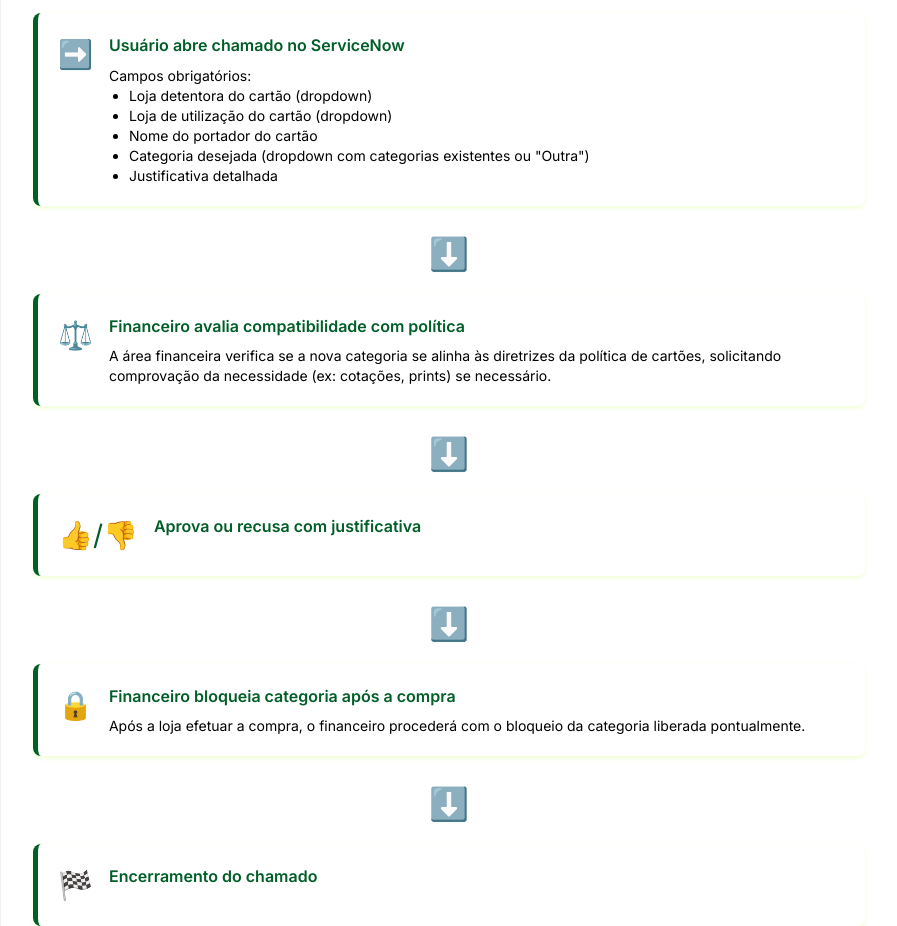
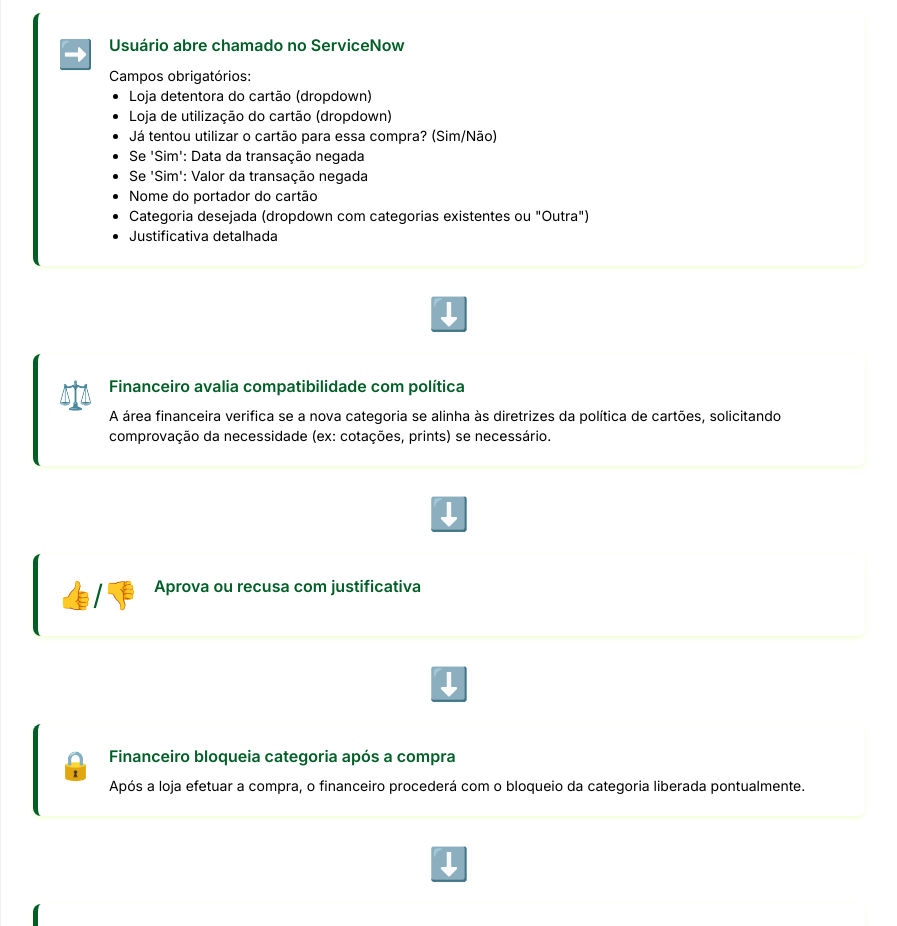
Before and after one commit to rslisboa/clara-snow, a plain HTML site: page index.html in a window 1280 px wide. Shown: the part 1785-2711 px from the top of the page, without its empty margins (191-1088 px from the left). Drawn offline with nearby package versions, Linux system fonts and the light colour scheme.

Commit message:
Update index.html

```diff
--- a/index.html
+++ b/index.html
@@ -166,6 +166,9 @@
                         <ul class="list-disc ml-5 text-sm text-[#000000]">
                             <li>Loja detentora do cartão (dropdown)</li>
                             <li>Loja de utilização do cartão (dropdown)</li>
+                            <li>Já tentou utilizar o cartão para essa compra? (Sim/Não)</li>
+                            <li>Se 'Sim': Data da transação negada</li>
+                            <li>Se 'Sim': Valor da transação negada</li>
                             <li>Nome do portador do cartão</li>
                             <li>Categoria desejada (dropdown com categorias existentes ou "Outra")</li>
                             <li>Justificativa detalhada</li>
```
